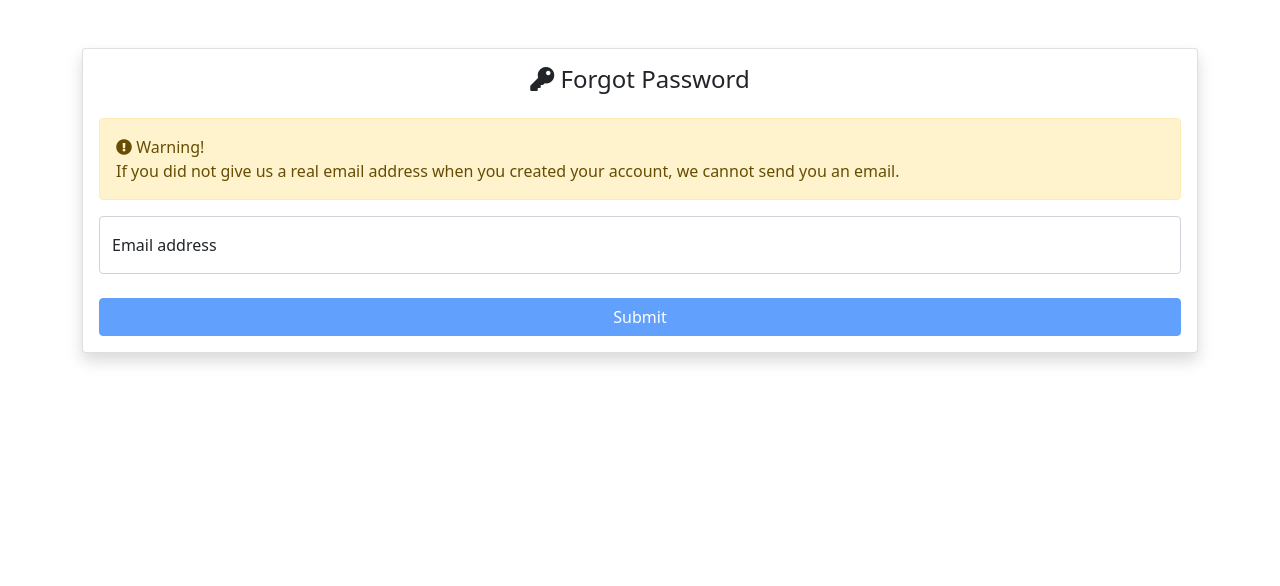
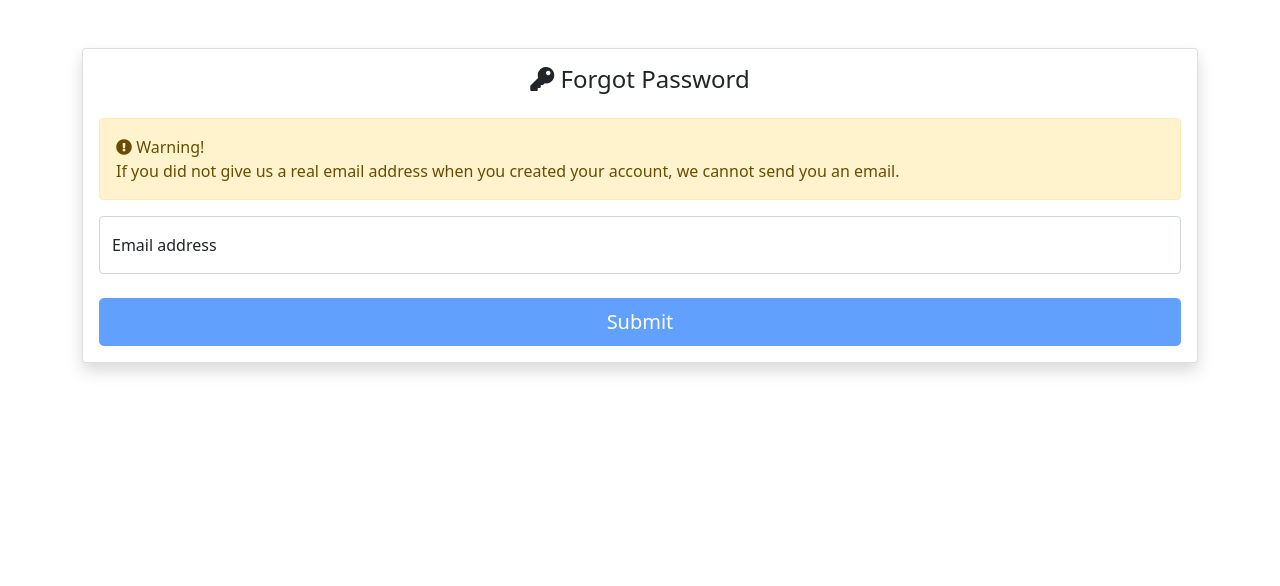
Before and after one commit to FilterAsync/node-auth, a Node server app: page /reset-password in a window 1280 px wide. Shown: the top 586 px of the page. Run offline with Node 20, Linux system fonts and the light colour scheme; some libraries are stand-ins or nearby versions.

Commit message:
Update reset-password.ejs

```diff
--- a/views/reset-password.ejs
+++ b/views/reset-password.ejs
@@ -40,7 +40,7 @@
                         </div>
                     </div>
                     <div class="d-grid gap-1">
-                        <button id="submit-btn" type="submit" class="btn btn-primary" disabled aria-disabled="true">
+                        <button id="submit-btn" type="submit" class="btn btn-primary btn-lg" disabled="disabled" aria-disabled="true">
                             Submit
                         </button>
                     </div>
```
